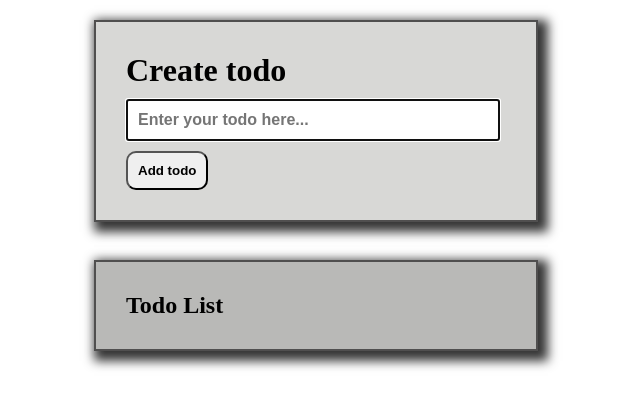
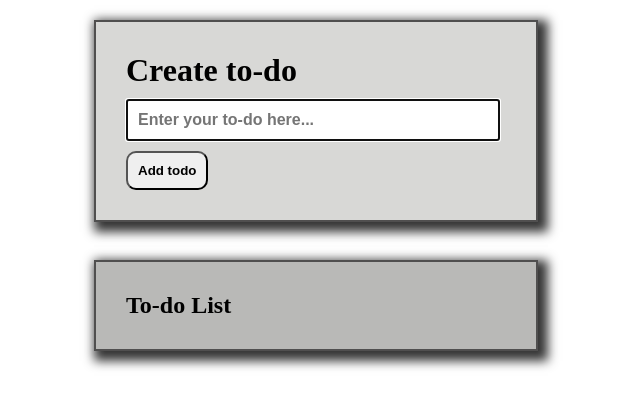
Before and after one commit to trapq3dU/To-do, a plain HTML site: page index.html in a window 1280 px wide. Shown: the whole page, without its empty margins (324-964 px from the left). Drawn offline with Linux system fonts and the light colour scheme.

Commit message:
Update index.html

```diff
--- a/index.html
+++ b/index.html
@@ -2,7 +2,7 @@
 <html>
 
 <head>
-    <title>Todo</title>
+    <title>To-do</title>
     <meta charset="UTF-8">
     <meta name="viewport" content="width=device-width, initial-scale=1.0">
     <meta http-equiv="X-UA-Compatible" content="ie=edge">
@@ -14,15 +14,15 @@
 
 <body>
     <div class="create">
-        <h1>Create todo</h1>
-        <input id="createTodo" type="text" placeholder="Enter your todo here...">
+        <h1>Create to-do</h1>
+        <input id="createTodo" type="text" placeholder="Enter your to-do here...">
 
         <button class="addBtn" value="Submit" onclick="onSubmit()">Add todo</button>
 
     </div>
     <br>
     <section id="showTodo" class="todoContainer">
-        <h1>Todo List</h1>
+        <h1>To-do List</h1>
     </section>
 
     <!-- my js -->
```
